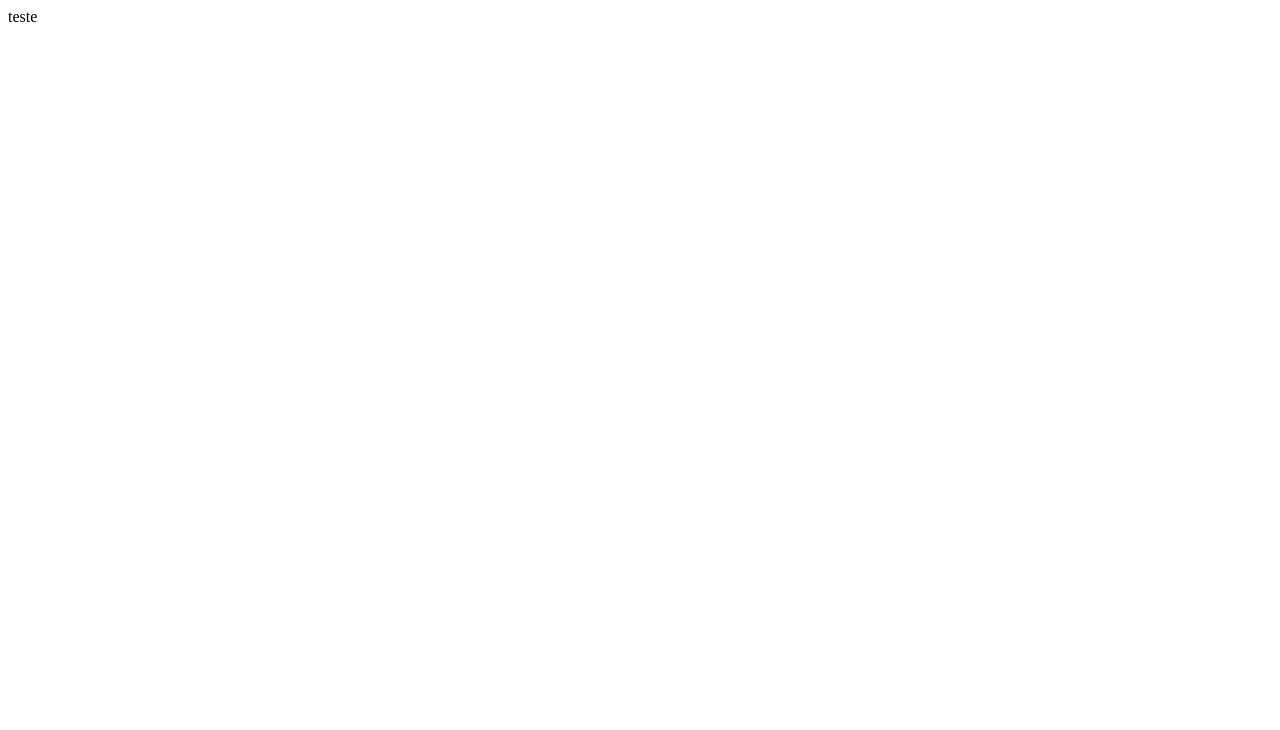
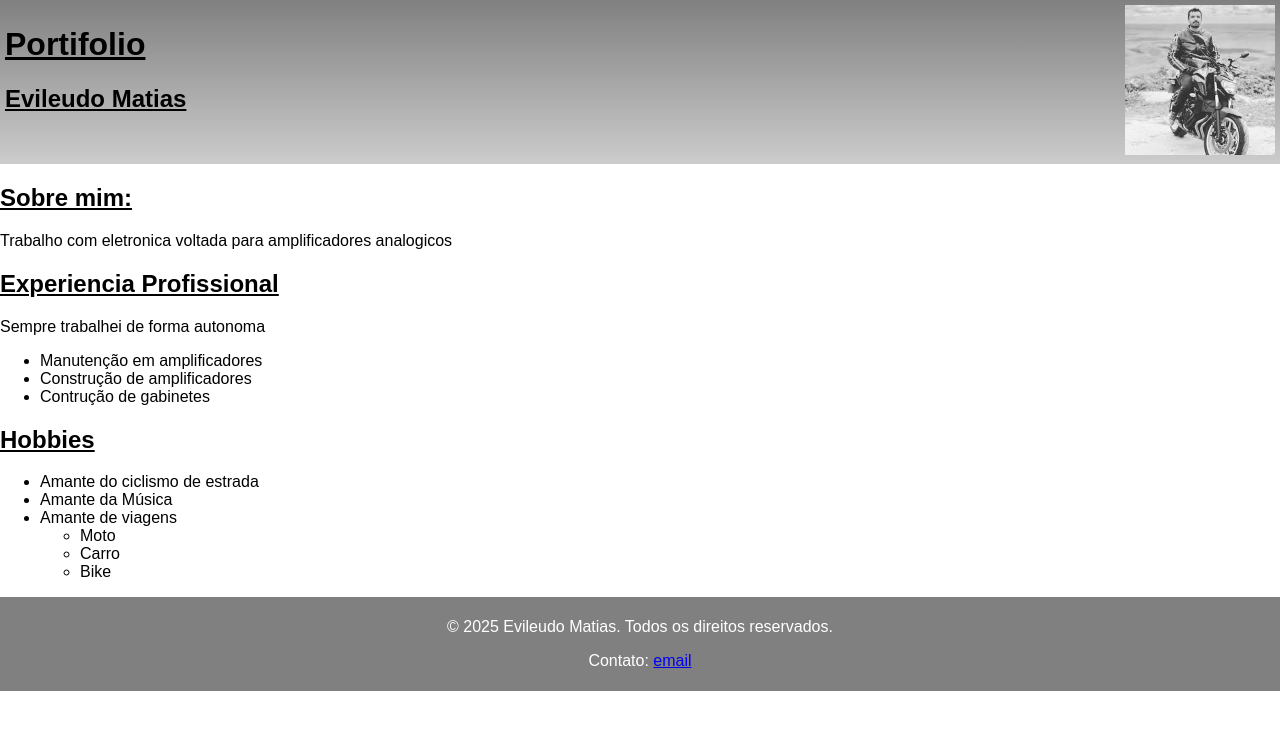
Before and after one commit to EvileudoMatias/portfolio, a plain HTML site: page index.html in a window 1280 px wide. Drawn offline with Linux system fonts and the light colour scheme.

Commit message:
atualizei portifolio

```diff
--- a/estilos.css
+++ b/estilos.css
@@ -0,0 +1,19 @@
+body {
+    margin: 0;
+    font-family: Arial, Helvetica, sans-serif;
+}
+header {
+    display: flex;
+    justify-content: space-between;
+    padding: 5px;
+    background-image: linear-gradient(grey , #ccc);
+}
+footer {
+    color: white;
+    text-align: center;
+    background-color: grey;
+    padding: 5px;
+}
+h1, h2 {
+    text-decoration: underline;
+}
--- a/index.html
+++ b/index.html
@@ -4,11 +4,46 @@
     <meta charset="UTF-8">
     <meta name="viewport" content="width=device-width, initial-scale=1.0">
     <link rel="stylesheet" href="estilos.css">
-    <title>Portfolio</title>
+    <title>Portifolio</title>
 </head>
 <body>
     <header>
-        teste
+        <div>
+            <h1>Portifolio</h1>
+            <h2>Evileudo Matias</h2>
+        </div>
+        <div>
+            <img src="img/download.jpg" width="150px" alt="homem em uma moto">
+        </div>
     </header>
+    <!-- aqui inicia o corpo do site -->
+    <main>
+        <h2>Sobre mim:</h2>
+        <p>Trabalho com eletronica voltada para amplificadores analogicos</p>
+        <h2>Experiencia Profissional</h2>
+        <p>Sempre trabalhei de forma autonoma</p>
+        <ul>
+            <li>Manutenção em amplificadores</li>
+            <li>Construção de amplificadores</li>
+            <li>Contrução de gabinetes</li>
+        </ul>
+        <h2>Hobbies</h2>
+        <ul>
+            <li>Amante do ciclismo de estrada</li>
+            <li>Amante da Música</li>
+            <li>Amante de viagens
+                <ul>
+                    <li>Moto</li>
+                    <li>Carro</li>
+                    <li>Bike</li>
+                </ul>
+            </li>
+        </ul>
+    </main>
+      <!-- aqui inicia meu rodape -->
+    <footer>
+        <p>&copy; 2025 Evileudo Matias. Todos os direitos reservados.</p>
+        <p>Contato: <a href="mailto:evileudo@gmail.com">email</a></p>
+    </footer>
 </body>
 </html>
```
Also changed, not shown: img/download.jpg (added).
